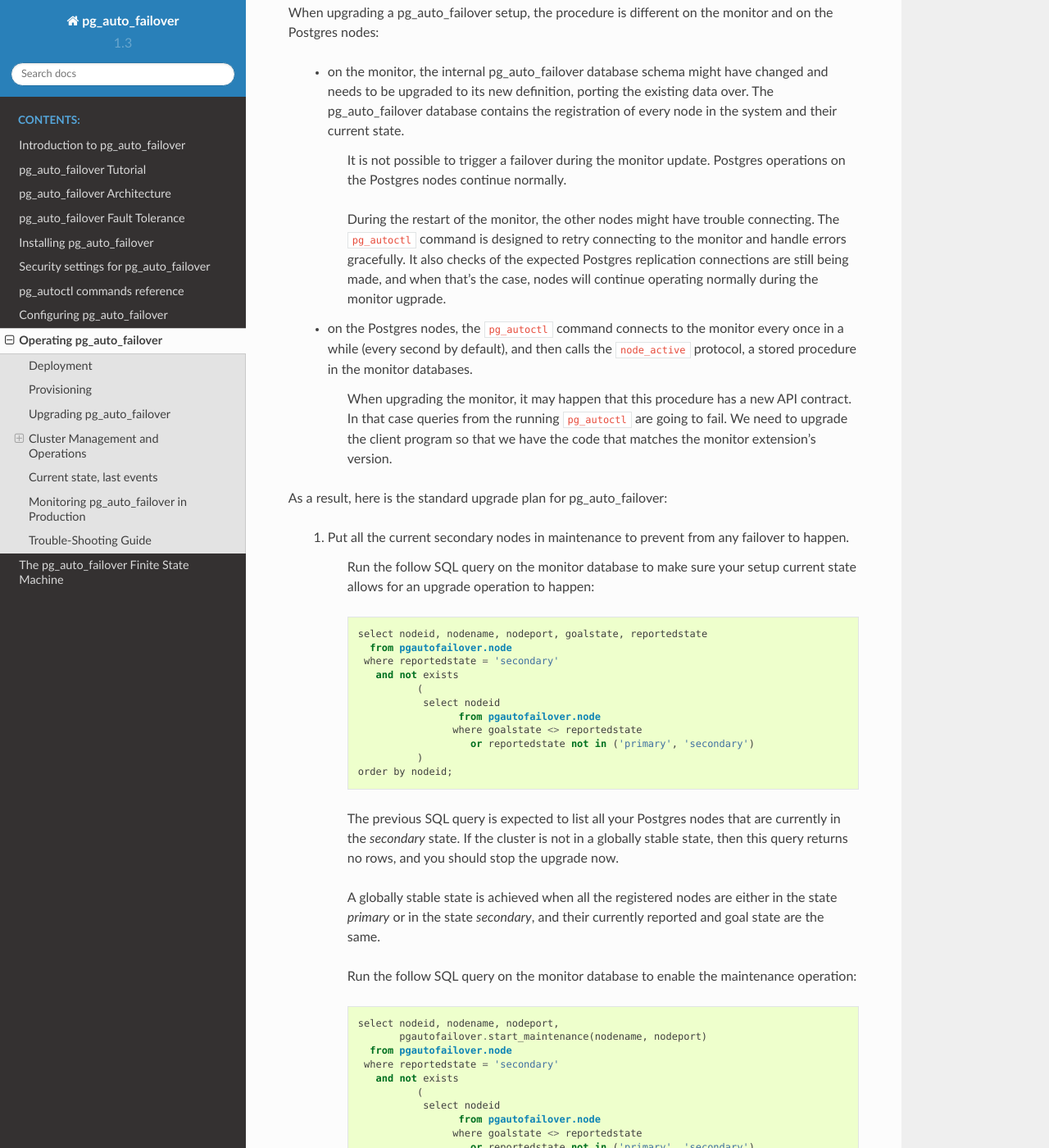
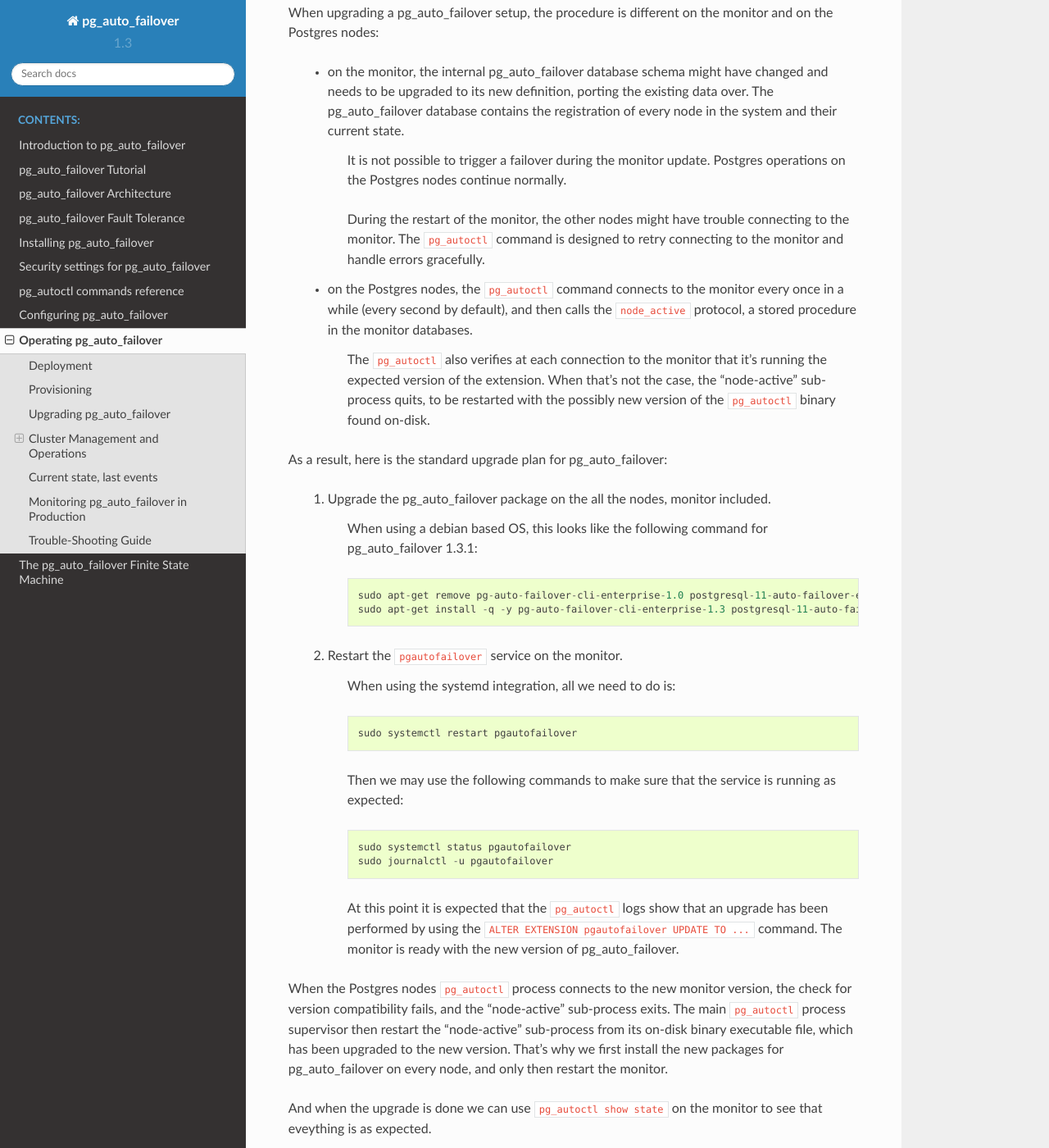
Before and after one commit to hapostgres/pg_auto_failover, a Sphinx documentation site: the page built from docs/operations.rst, in a window 1280 px wide and 1400 px high, scrolled down 565 px. Shown: the whole window at 82% size. Built offline with Sphinx 7.4.7 and the Read the Docs theme 2.0.0, drawn with Linux system fonts in a browser that asks for light colours; some of the changed text lies outside the part shown.

Commit message:
Edit upgrade procedure for the current code facilities.
It's now a two-steps upgrade procedure.

```diff
--- a/docs/operations.rst
+++ b/docs/operations.rst
@@ -34,93 +34,22 @@ monitor and on the Postgres nodes:
 	Postgres operations on the Postgres nodes continue normally.
 
 	During the restart of the monitor, the other nodes might have trouble
-	connecting. The ``pg_autoctl`` command is designed to retry connecting
-	to the monitor and handle errors gracefully. It also checks of the
-	expected Postgres replication connections are still being made, and when
-	that's the case, nodes will continue operating normally during the
-	monitor ugprade.
+	connecting to the monitor. The ``pg_autoctl`` command is designed to
+	retry connecting to the monitor and handle errors gracefully.
 
   - on the Postgres nodes, the ``pg_autoctl`` command connects to the
     monitor every once in a while (every second by default), and then calls
     the ``node_active`` protocol, a stored procedure in the monitor databases.
 
-	When upgrading the monitor, it may happen that this procedure has a new
-	API contract. In that case queries from the running ``pg_autoctl`` are
-	going to fail. We need to upgrade the client program so that we have the
-	code that matches the monitor extension's version.
+	The ``pg_autoctl`` also verifies at each connection to the monitor that
+	it's running the expected version of the extension. When that's not the
+	case, the "node-active" sub-process quits, to be restarted with the
+	possibly new version of the ``pg_autoctl`` binary found on-disk.
 
 As a result, here is the standard upgrade plan for pg_auto_failover:
 
-  1. Put all the current secondary nodes in maintenance to prevent from any
-     failover to happen.
-
-	 Run the follow SQL query on the monitor database to make sure your
-	 setup current state allows for an upgrade operation to happen::
-
-		select nodeid, nodename, nodeport, goalstate, reportedstate
-		  from pgautofailover.node
-		 where reportedstate = 'secondary'
-		   and not exists
-			  (
-			   select nodeid
-				 from pgautofailover.node
-				where goalstate <> reportedstate
-				   or reportedstate not in ('primary', 'secondary')
-			  )
-		order by nodeid;
-
-	 The previous SQL query is expected to list all your Postgres nodes that
-	 are currently in the `secondary` state. If the cluster is not in a
-	 globally stable state, then this query returns no rows, and you should
-	 stop the upgrade now.
-
-	 A globally stable state is achieved when all the registered nodes are
-	 either in the state `primary` or in the state `secondary`, and their
-	 currently reported and goal state are the same.
-
-	 Run the follow SQL query on the monitor database to enable the
-	 maintenance operation::
-
-		select nodeid, nodename, nodeport,
-		       pgautofailover.start_maintenance(nodename, nodeport)
-		  from pgautofailover.node
-		 where reportedstate = 'secondary'
-		   and not exists
-			  (
-			   select nodeid
-				 from pgautofailover.node
-				where goalstate <> reportedstate
-				   or reportedstate not in ('primary', 'secondary')
-			  )
-		order by nodeid;
-
-	 Check that the selected nodes have reached `maintenance` by watching
-	 the output of the ``pg_autoctl show state`` command. When all selected
-	 nodes are in maintenance, we can move forward with the upgrade.
-
-	 .. note::
-
-		Alternatively you may also run the command ``pg_autoctl enable
-		maintenance`` on every secondary node.
-
-  2. Stop the ``pg_autoctl`` service on the monitor.
-
-	 The command to stop the systemd pgautofailover service is::
-
-	   sudo systemctl stop pgautofailover
-
-	 To verify that the service has been stopped as expected, we run the
-	 following command::
-
-	   sudo systemctl status pgautofailover
-
-	 At this point all the Postgres nodes in the system are going to error
-	 out every second when connecting to the monitor. In case of error to
-	 connect to the monitor, the node-active process retries every second,
-	 and will be able to continue normally as soon as the monitor is back
-	 online.
-
-  3. Upgrade the pg_auto_failover package on the monitor.
+  1. Upgrade the pg_auto_failover package on the all the nodes, monitor
+     included.
 
 	 When using a debian based OS, this looks like the following command for
 	 pg_auto_failover 1.3.1::
@@ -128,11 +57,11 @@ As a result, here is the standard upgrade plan for pg_auto_failover:
 	   sudo apt-get remove pg-auto-failover-cli-enterprise-1.0 postgresql-11-auto-failover-enterprise-1.0
 	   sudo apt-get install -q -y pg-auto-failover-cli-enterprise-1.3 postgresql-11-auto-failover-enterprise-1.3
 
-  4. Restart the ``pgautofailover`` service on the monitor.
+  2. Restart the ``pgautofailover`` service on the monitor.
 
 	 When using the systemd integration, all we need to do is::
 
-	   sudo systemctl start pgautofailover
+	   sudo systemctl restart pgautofailover
 
 	 Then we may use the following commands to make sure that the service is
 	 running as expected::
@@ -145,32 +74,13 @@ As a result, here is the standard upgrade plan for pg_auto_failover:
 	 pgautofailover UPDATE TO ...`` command. The monitor is ready with the
 	 new version of pg_auto_failover.
 
-  5. Upgrade the pg_auto_failover package on the Postgres nodes.
-
-	 Use the same command as on the monitor in step 4 above.
-
-  6. Restart the ``node-service`` service on all the Postgres nodes.
-
-	 When using the systemd integration, restarting the ``pgautofailover``
-	 service will also restart Postgres, which is not always possible. If
-	 you did implement step 2, your current service is not running, so you
-	 can restart it now::
-
-	   pg_autoctl restart node-active
-
-  7. Disable maintenance on the Postgres nodes.
-
-	 For that we can run the following SQL query on the monitor database::
-
-		select nodeid, nodename, nodeport,
-		       pgautofailover.stop_maintenance(nodename, nodeport)
-		  from pgautofailover.node
-		 where reportedstate = 'maintenance';
-
-	 .. note::
-
-		Alternatively you may also run the command ``pg_autoctl disable
-		maintenance`` on every secondary node.
+When the Postgres nodes ``pg_autoctl`` process connects to the new monitor
+version, the check for version compatibility fails, and the "node-active"
+sub-process exits. The main ``pg_autoctl`` process supervisor then restart
+the "node-active" sub-process from its on-disk binary executable file, which
+has been upgraded to the new version. That's why we first install the new
+packages for pg_auto_failover on every node, and only then restart the
+monitor.
 
 And when the upgrade is done we can use ``pg_autoctl show state`` on the
 monitor to see that eveything is as expected.
```
Also changed, not shown: docs/fsm.png.
